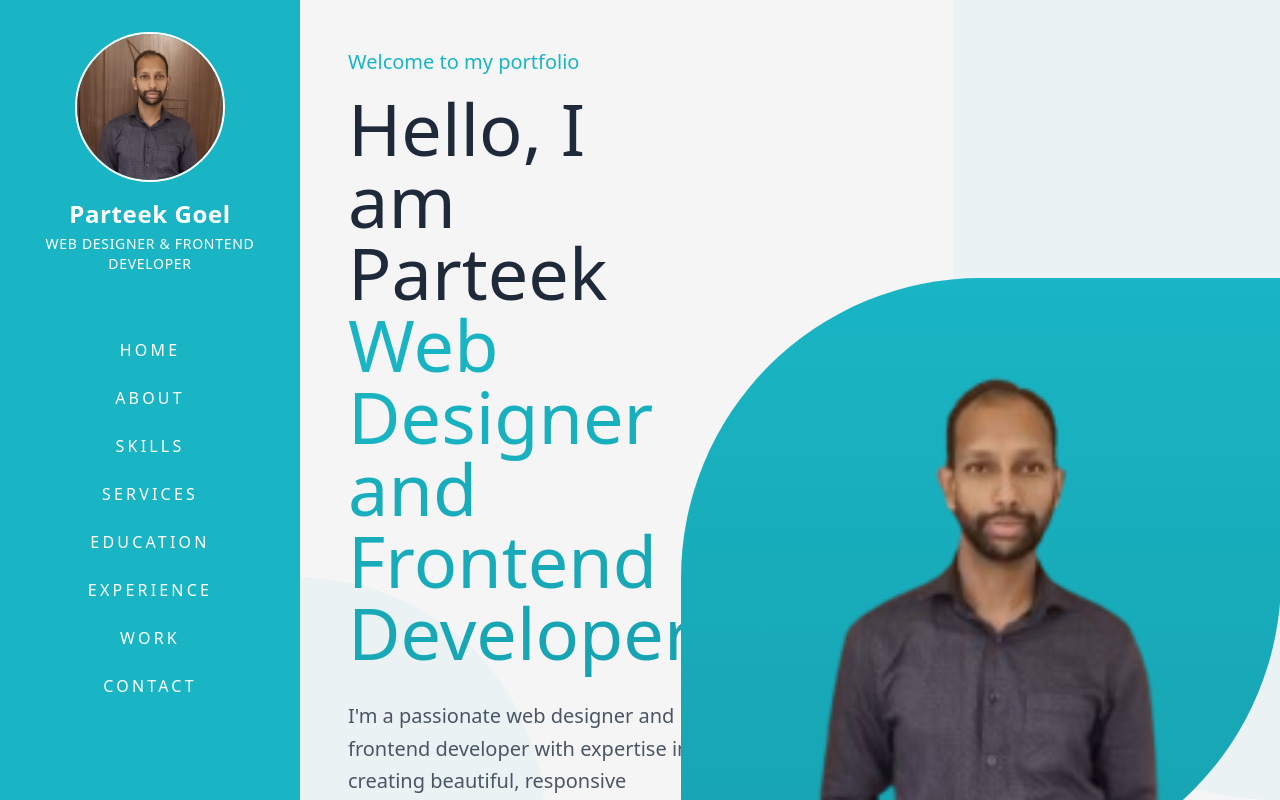
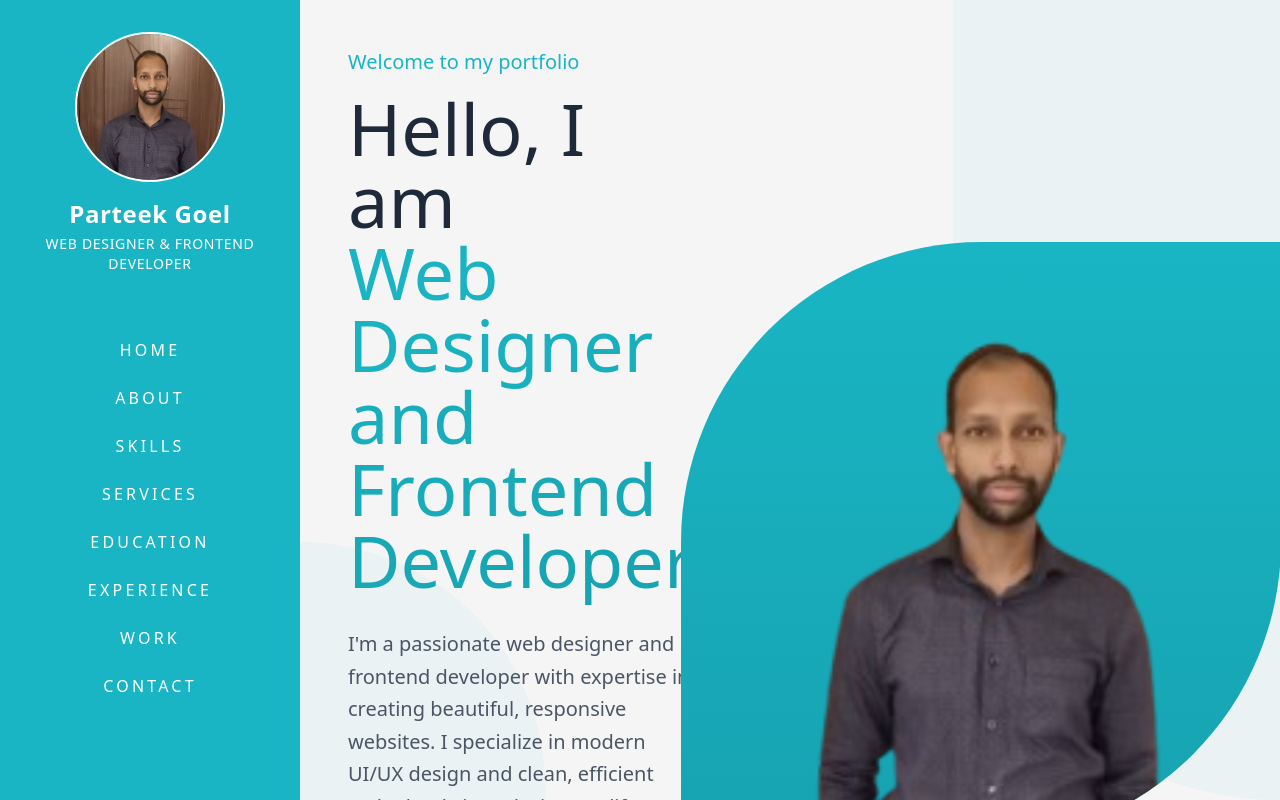
Before and after one commit to goel1443/myportfolio, a Next.js app: page / in a window 1280 px wide. Shown: the top 800 px of the page. Built offline with nearby package versions, Linux system fonts and the light colour scheme.

Commit message:
Update greeting text in Home component to remove name

```diff
--- a/src/components/home.js
+++ b/src/components/home.js
@@ -34,7 +34,7 @@ export default function Home() {
               animate={{ opacity: 1, y: 0 }}
               transition={{ duration: 0.6, delay: 0.4 }}
             >
-              Hello, I am Parteek
+              Hello, I am
               <br />
               <span className="font-normal bg-gradient-to-r from-[#19B5C4] to-[#17a3b1] text-transparent bg-clip-text">
                 Web Designer and Frontend Developer
```
